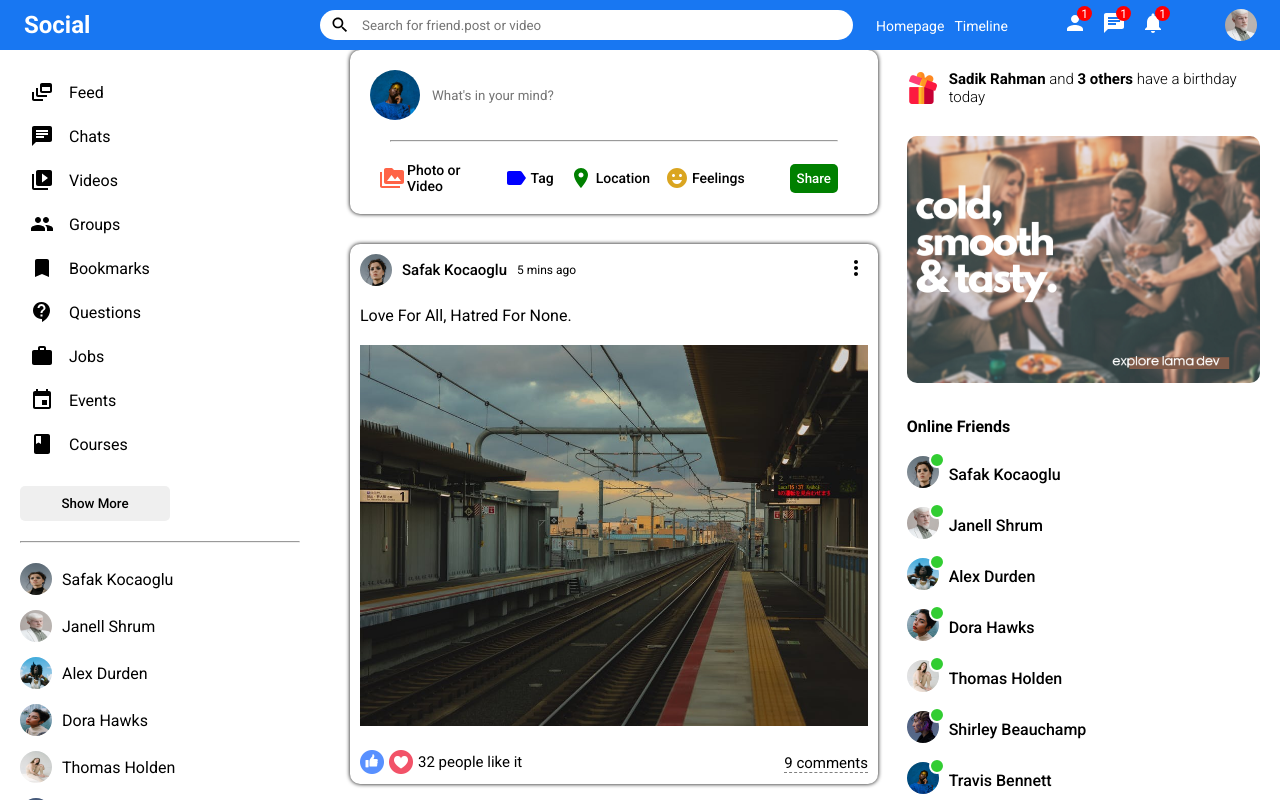
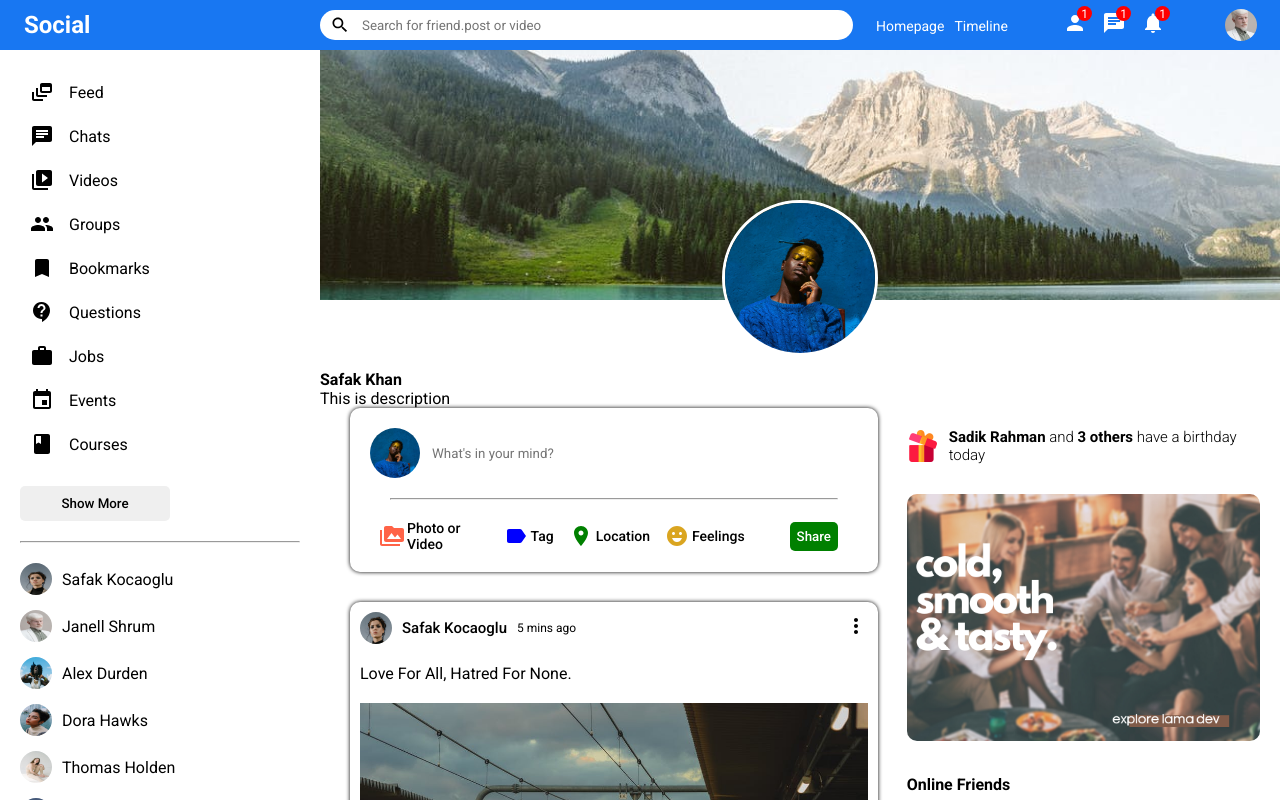
Before and after one commit to Sabbir-Rahman/socialMediaMern, a React (Create React App) app in the folder client/: page / in a window 1280 px wide. Shown: the top 800 px of the page. Built offline with nearby package versions, Linux system fonts and the light colour scheme.

Commit message:
profile page ongoing

```diff
--- a/client/src/App.js
+++ b/client/src/App.js
@@ -1,11 +1,11 @@
 import Topbar from "./components/topbar/Topbar"
 import Home from './pages/home/Home'
+import Profile from "./pages/home/profile/Profile";
 
 function App() {
   return (
     <>
-      <Topbar/>
-      <Home/>
+      <Profile/>
     </>
   );
 }
--- /dev/null
+++ b/client/src/pages/home/profile/Profile.jsx
@@ -0,0 +1,35 @@
+import "./profile.css"
+import React from 'react'
+import Leftbar from '../../../components/leftbar/Leftbar'
+import Feed from '../../../components/feed/Feed'
+import Rightbar from '../../../components/rightbar/Rightbar'
+import Topbar from '../../../components/topbar/Topbar'
+
+export default function Profile() {
+    return (
+    <>
+        <Topbar/>
+        <div className="profile">
+           <Leftbar/>
+           <div className="profileRight">
+                <div className="profileRightTop">
+                    <div className="profileCover">
+                        <img className="profileCoverImg" src="assets/post/3.jpeg" alt=""/>
+                        <img className="profileUserImg" src="assets/person/7.jpeg" alt=""/>
+                    </div>
+                    <div className="profileInfo">
+                        <h4 className="profileInfoName">Safak Khan</h4>
+                        <span className="profileInfoDesc">This is description</span>
+                    </div>
+                </div>
+                <div className="profileRightBottom">
+                    <Feed/>
+                    <Rightbar/>
+                </div>
+
+           </div>
+
+        </div>
+     </>
+    )
+}
--- /dev/null
+++ b/client/src/pages/home/profile/profile.css
@@ -0,0 +1,35 @@
+.profile {
+    display: flex;
+}
+
+.profileRight{
+    flex: 9;
+}
+
+.profileCover {
+    height: 320px;
+    position: relative;
+}
+
+.profileCoverImg {
+    width: 100%;
+    height: 250px;
+    object-fit: cover;
+}
+
+.profileUserImg {
+    width: 150px;
+    height: 150px;
+    border-radius: 50%;
+    object-fit: cover;
+    position: absolute;
+    left: 0;
+    right: 0;
+    margin: auto;
+    top: 150px;
+    border: 3px solid white;
+}
+
+.profileRightBottom {
+    display: flex;
+}
```
